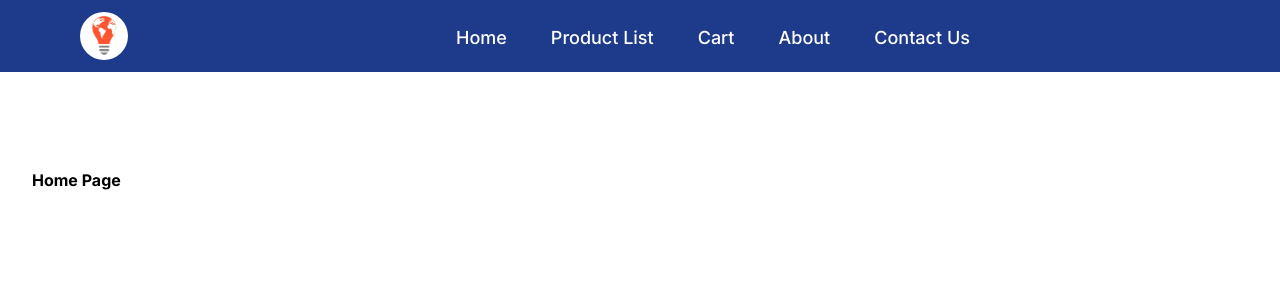
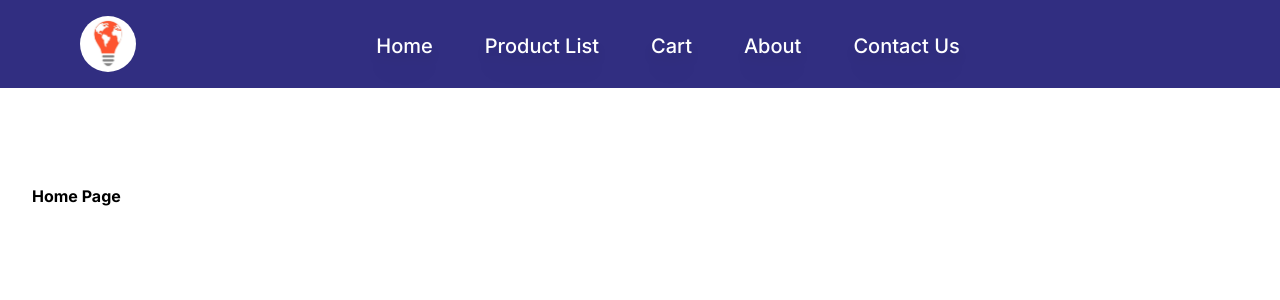
Before and after one commit to Bay-Valley-Tech-Code-Academy/UI-Tool-Kit, a Next.js app: page / in a window 1280 px wide. Shown: the top 300 px of the page. Built offline with nearby package versions, Linux system fonts and the light colour scheme.

Commit message:
finish overall design

```diff
--- a/package.json
+++ b/package.json
@@ -9,9 +9,9 @@
     "lint": "next lint"
   },
   "dependencies": {
-    "next": "14.2.5",
-    "react": "^18",
-    "react-dom": "^18"
+    "next": "^14.2.5",
+    "react": "^18.3.1",
+    "react-dom": "^18.3.1"
   },
   "devDependencies": {
     "postcss": "^8",
--- a/src/app/components/navbar.js
+++ b/src/app/components/navbar.js
@@ -5,16 +5,16 @@ import bvtlogo from '../images/bvt-logo.png'
 export default function Navbar() {
 
     return (
-        <nav className="flex sticky bg-blue-900 opacity-100 p-3 px-20 gap-80">
+        <nav className="flex sticky bg-indigo-900 opacity-100 p-4 px-20 gap-50">
             <div className="flex justify-start">
-                <Image src={bvtlogo} className="w-12 rounded-full" />
+                <Image src={bvtlogo} className="w-14 rounded-full" />
             </div>
-            <div className="flex justify-end gap-7 mt-1 text-white font-medium text-lg">
-                <button className="hover:bg-gradient-to-r from-indigo-500 to-violet-700 p-2 rounded-lg cursor-pointer">Home</button>
-                <button className="hover:bg-blue-600 p-2 rounded-lg cursor-pointer">Product List</button>
-                <button className="hover:bg-blue-600 p-2 rounded-lg cursor-pointer">Cart</button>
-                <button className="hover:bg-blue-600 p-2 rounded-lg cursor-pointer">About</button>
-                <button className="hover:bg-blue-600 p-2 rounded-lg cursor-pointer">Contact Us</button>
+            <div className="flex flex-1 justify-center gap-7 mt-1 text-white font-medium text-xl">
+                <button className="hover:bg-gradient-to-r from-indigo-500 to-violet-700 p-3 rounded-lg drop-shadow-xl">Home</button>
+                <button className="hover:bg-gradient-to-r from-indigo-500 to-violet-700 p-3 rounded-lg drop-shadow-xl">Product List</button>
+                <button className="hover:bg-gradient-to-r from-indigo-500 to-purple-600 p-3 rounded-lg drop-shadow-xl">Cart</button>
+                <button className="hover:bg-gradient-to-r from-indigo-500 to-violet-700 p-3 rounded-lg drop-shadow-xl">About</button>
+                <button className="hover:bg-gradient-to-r from-indigo-500 to-violet-700 p-3 rounded-lg drop-shadow-xl">Contact Us</button>
             </div>
         </nav>
     )
```
